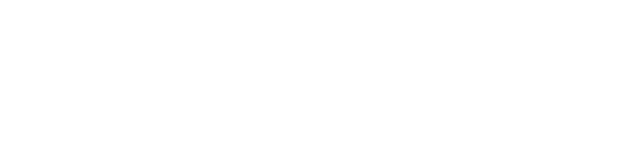
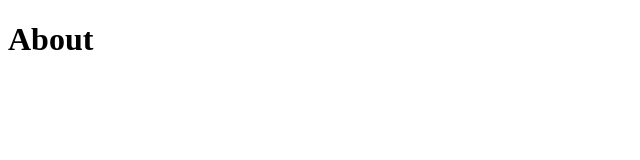
Before and after one commit to YangZhenxun/yangzhenxun.github.io, a plain HTML site: page zh-Hans-CN/index.html in a window 1280 px wide. Shown: the whole page, without its empty margins (0-640 px from the left). Drawn offline with Linux system fonts and the light colour scheme.

Commit message:
更新 index.html

```diff
--- a/zh-Hans-CN/index.html
+++ b/zh-Hans-CN/index.html
@@ -2,4 +2,8 @@
 <html lang="zh-Hans-CN">
     <head>
          <title>杨震勋的博客</title>    </head>
+
+    <body>
+        <h1>About</h1>
+    </body>
 </html>
```
